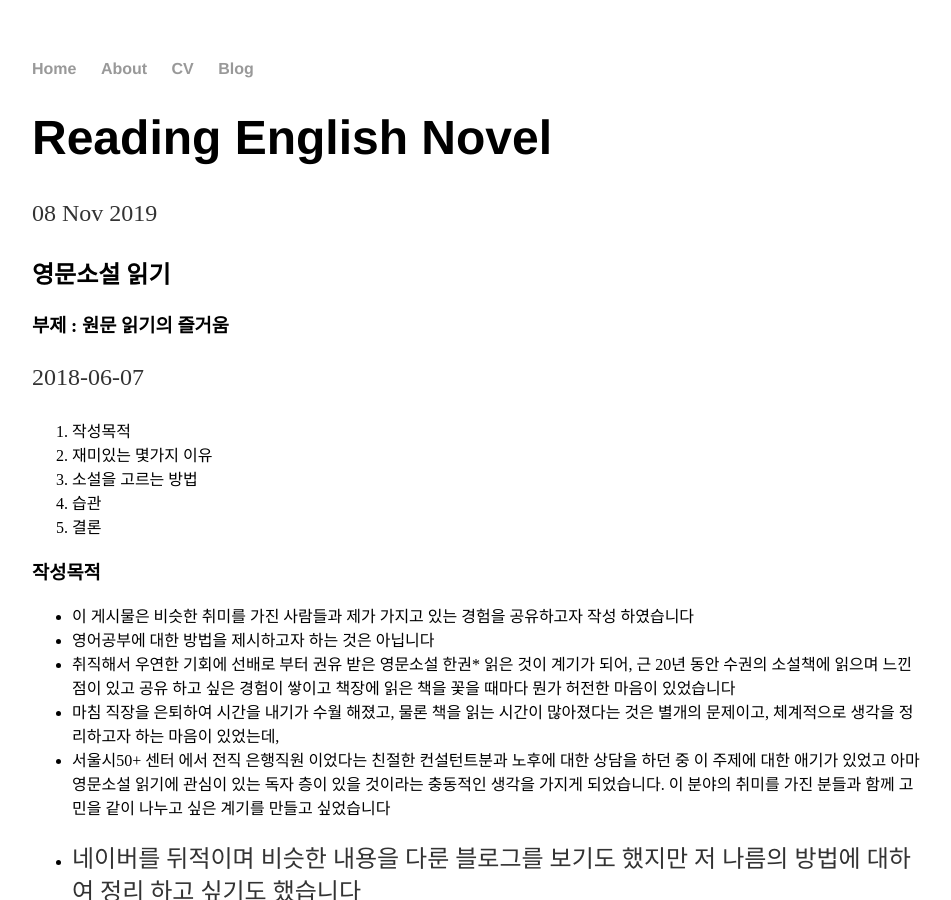
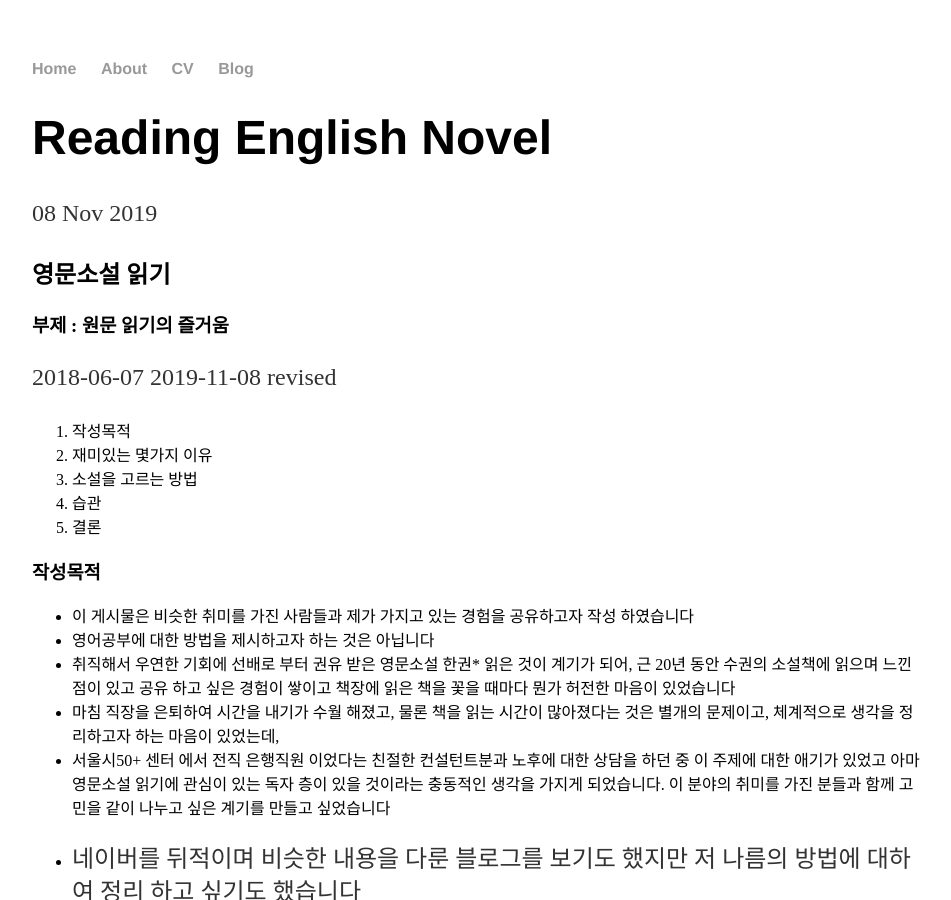
Before and after one commit to kslee5838/kslee5838.github.io, a Jekyll site: the page built from _posts/2019-11-08-Reading-English-Novel.md, in a window 1280 px wide and 900 px high. Shown: the whole window, without its empty margins (160-1111 px from the left). Built offline with Jekyll 4.4.1, drawn with Linux system fonts in a browser that asks for light colours; our own code applies the rules of GitHub Pages for plain Markdown files.

Commit message:
add revised date

```diff
--- a/_posts/2019-11-08-Reading-English-Novel.md
+++ b/_posts/2019-11-08-Reading-English-Novel.md
@@ -1,6 +1,7 @@
 ## 영문소설 읽기
 ### 부제 : 원문 읽기의 즐거움
 2018-06-07
+2019-11-08 revised
 
 1. 작성목적
 2. 재미있는 몇가지 이유
```
